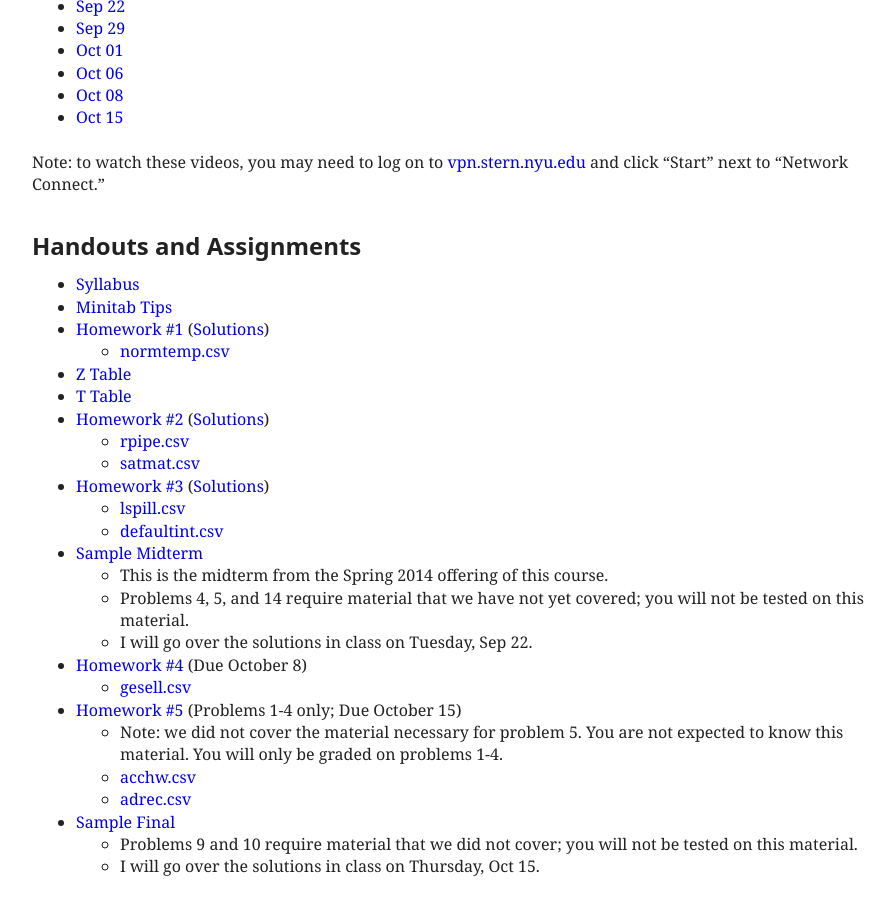
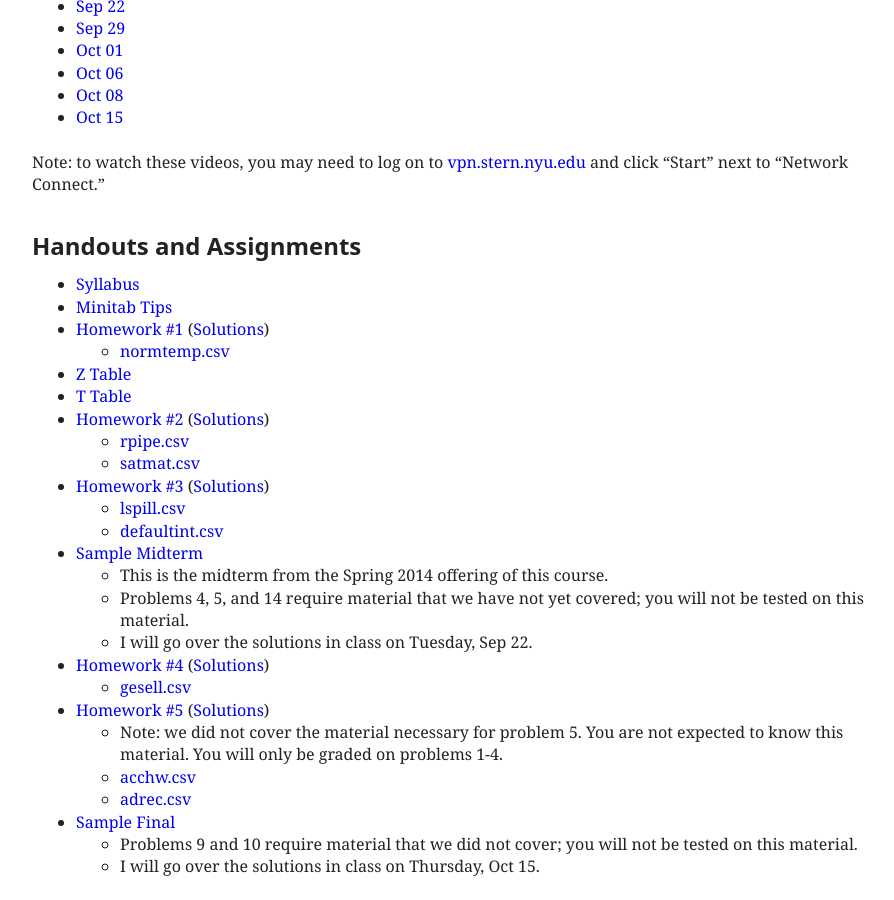
Before and after one commit to patperry/patperry.github.com, a Jekyll site: the page built from course/ub0003/index.html, in a window 1280 px wide and 900 px high, scrolled down 1267 px. Shown: the whole window, without its empty margins (176-1070 px from the left). Built offline with Jekyll 4.4.1, drawn with Linux system fonts in a browser that asks for light colours.

Commit message:
Add hw4, hw5 solutions

```diff
--- a/course/ub0003/index.html
+++ b/course/ub0003/index.html
@@ -133,11 +133,11 @@ stylesheet: /css/main.css?v=1
             covered; you will not be tested on this material.
         <li>I will go over the solutions in class on Tuesday, Sep 22.
       </ul>
-  <li><a href="hw/hw4.pdf">Homework #4</a> (Due October 8)
+  <li><a href="hw/hw4.pdf">Homework #4</a> (<a href="hw/hw4-sol.pdf">Solutions</a>)
     <ul>
       <li><a href="data/gesell.csv">gesell.csv</a>
     </ul>
-  <li><a href="hw/hw5.pdf">Homework #5</a> (Problems 1-4 only; Due October 15)
+  <li><a href="hw/hw5.pdf">Homework #5</a> (<a href="hw/hw5-sol.pdf">Solutions</a>)
     <ul>
       <li>Note: we did not cover the material necessary for problem 5. You
         are not expected to know this material. You will only be graded on
```
Also changed, not shown: 2 other files.
